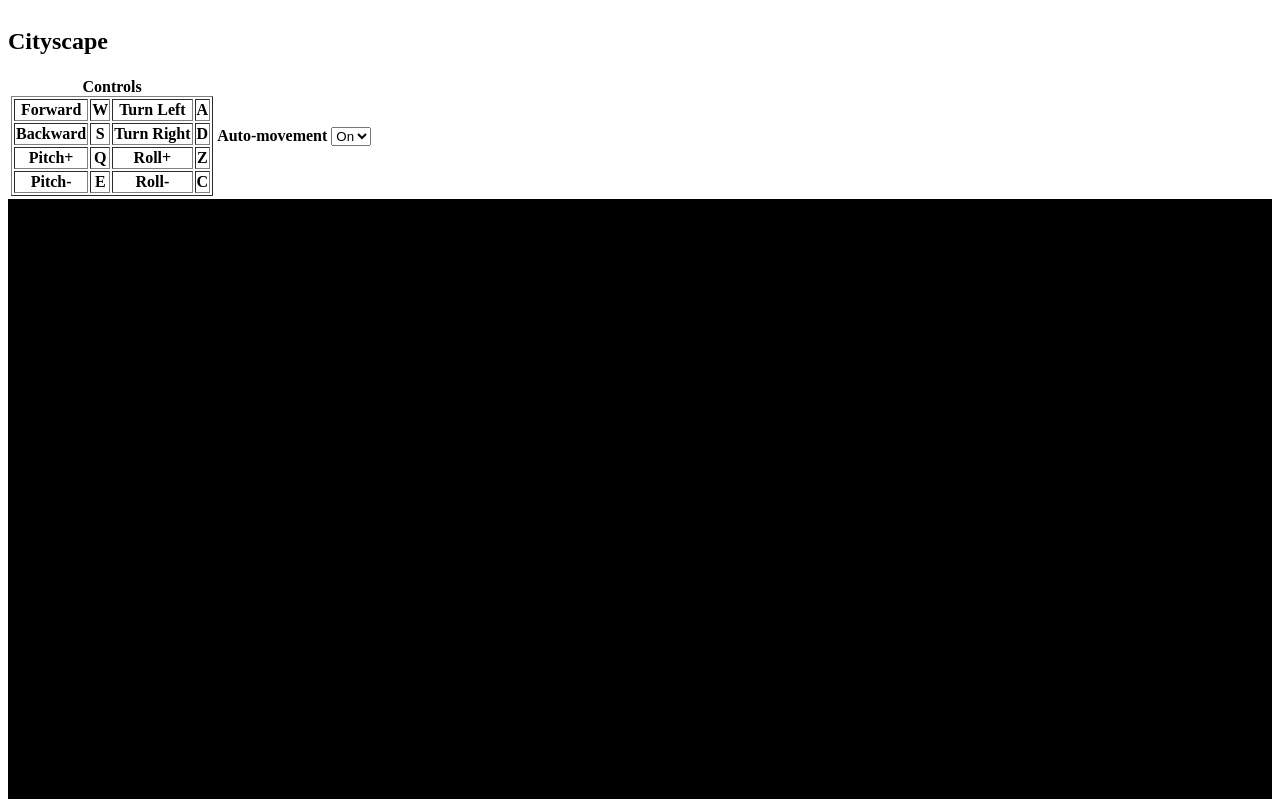
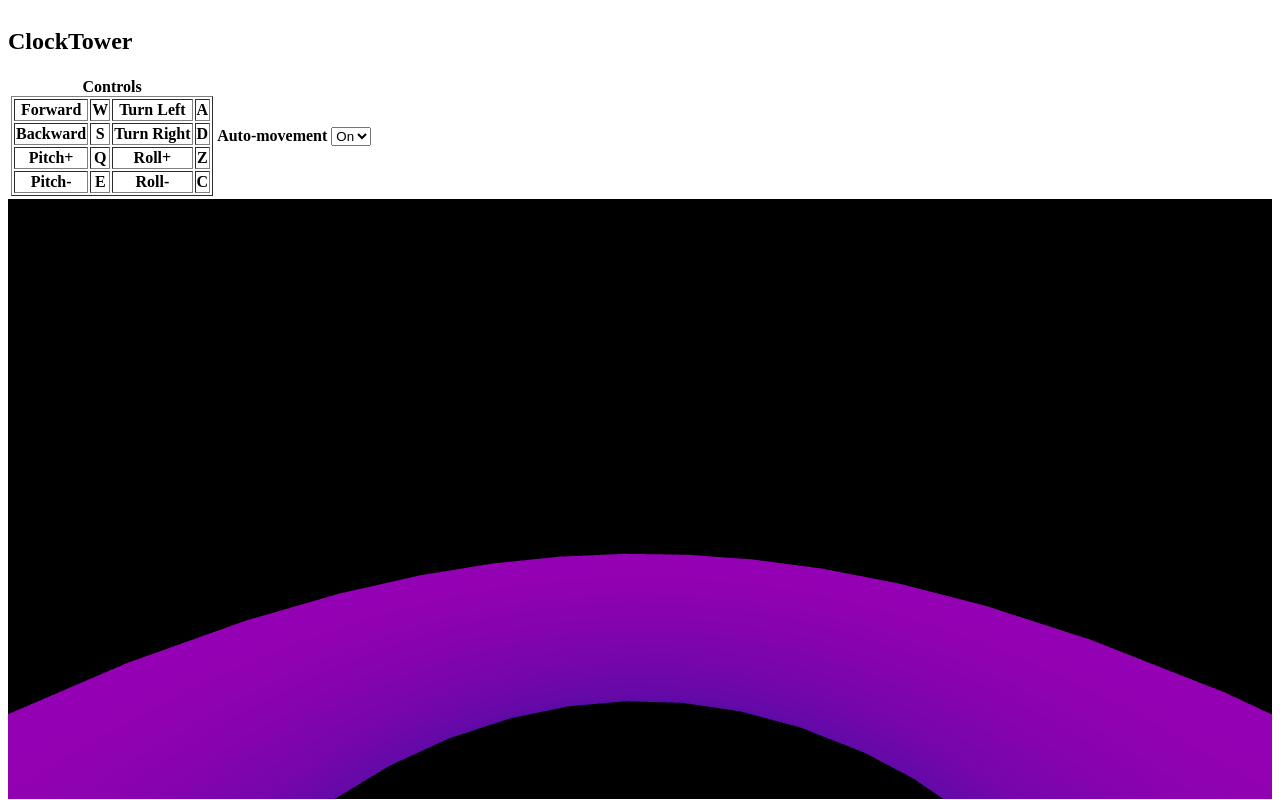
Before and after one commit to CameronSprowls/computerGraphicsProject1, a plain HTML site: page index.html in a window 1280 px wide. Drawn offline with Linux system fonts and the light colour scheme.

Commit message:
HEY CAMERON, WE CAN MOVE THINGS NOW.

```diff
--- a/geometry/Object3D.js
+++ b/geometry/Object3D.js
@@ -15,22 +15,41 @@ class Object3D {
          */
         this.primitives = [];
         this.coordFrame = mat4.create();
+        this.tempMat = mat4.create();  // for temporary calculation
     }
 
     static linkShaderAttrib (attribs) {
-    for (let k in attribs)
+        for (var k in attribs)
             Object3D[k] = attribs[k];
     }
 
     static linkShaderUniform(unis) {
-    for (let k in unis)
+        for (var k in unis)
             Object3D[k] = unis[k];
     }
 
+    _checkProperties (props, keys) {
+        if (typeof props === 'undefined') {
+            return false;
+        }
+        for (var k = 0; k < keys.length; k++)
+            if (typeof props[keys[k]] === 'undefined') {
+                return false;
+            }
+        return true;
+    }
+
     draw (gl) {
+        if (arguments.length == 1)
             gl.uniformMatrix4fv(Object3D.model,
                 false, /* matrix is NOT transposed */
                 this.coordFrame);
+        else {
+            mat4.multiply(this.tempMat, arguments[1], this.coordFrame);
+            gl.uniformMatrix4fv(Object3D.model,
+                false, /* matrix is NOT transposed */
+                this.tempMat);
+        }
 
         /* select the vertex buffer */
         gl.bindBuffer(gl.ARRAY_BUFFER, this.vertexBuff);
@@ -41,13 +60,10 @@ class Object3D {
             gl.vertexAttribPointer(Object3D.colorAttr, 3, gl.FLOAT, false, 0, 0);
         }
 
-    for (let k = 0; k < this.primitives.length; k++) {
+        for (var k = 0; k < this.primitives.length; k++) {
             let obj = this.primitives[k];
-
             gl.bindBuffer(gl.ELEMENT_ARRAY_BUFFER, obj.buffer);
             gl.drawElements(obj.type, obj.numPoints, gl.UNSIGNED_SHORT, 0);
-
-
         }
     }
 }
--- a/geometry/Torus.js
+++ b/geometry/Torus.js
@@ -12,9 +12,9 @@ class Torus extends Object3D {
   constructor (gl, props) {
     super(gl);
     const requiredProps = ['majorRadius', 'minorRadius'];
-    if (!this._checkProperties(props, requiredProps)) {
-      throw "Torus: missing required properties ", requiredProps;
-    }
+    // if (!this._checkProperties(props, requiredProps)) {
+    //   throw "Torus: missing required properties ", requiredProps;
+    // }
     /* if colors are undefined, generate random colors */
     if (typeof props.topColor === "undefined")
       props.topColor = vec3.fromValues(Math.random(), Math.random(), Math.random());
--- a/geometry/TrashCan.js
+++ b/geometry/TrashCan.js
@@ -12,7 +12,7 @@ class TrashCan extends ObjectGroup {
 
     constructor (gl, props){
         super(gl);
-
+        //this.coordFrame = mat4.create();
         const requiredProps = ["length", "height"];
         if (!this._checkProperties(props, requiredProps)) {
             throw "Trash Can is missing required properties: " + requiredProps;
@@ -69,5 +69,7 @@ class TrashCan extends ObjectGroup {
         mat4.translate(pillars[3].coordFrame, pillars[3].coordFrame, vec3.fromValues(-1*offset, -1*offset, height));
 
         this.group.push(base, top, pillars[0], pillars[1], pillars[2], pillars[3]);
+
+        //mat4.translate(this.coordFrame, this.coordFrame, vec3.fromValues(1,1,-1));
     }
 }
--- a/index.html
+++ b/index.html
@@ -38,7 +38,7 @@
   </style>
 </head>
 <body onload="main()">
-  <h2>Cityscape</h2>
+  <h2>ClockTower</h2>
   <div>
       <table>
           <tr>
--- a/render.js
+++ b/render.js
@@ -255,16 +255,18 @@ function createObject() {
     allObjs.push(shape);**/
 
     // Red platform to build on
-    rgb = vec3.fromValues(244/255, 66/255, 66/255);
-    shape = new PolygonalPrism(gl, {
-        topRadius: 1,
-        bottomRadius: 1,
-        numSides: 4,
-        height: .1,
-        topColor: rgb,
-        bottomColor: rgb
-    });
-    mat4.translate(shape.coordFrame, shape.coordFrame, vec3.fromValues(0, 0, 1));
+    // rgb = vec3.fromValues(244/255, 66/255, 66/255);
+    // shape = new PolygonalPrism(gl, {
+    //     topRadius: 1,
+    //     bottomRadius: 1,
+    //     numSides: 4,
+    //     height: .1,
+    //     topColor: rgb,
+    //     bottomColor: rgb
+    // });
+    // mat4.translate(shape.coordFrame, shape.coordFrame, vec3.fromValues(0, 0, 1));
+
+
 
     // Start creating the scene
     let trashCan1 = new TrashCan(gl, {
@@ -272,17 +274,28 @@ function createObject() {
         length: .05,
         color: vec3.fromValues(14/255, 98/255, 234/255),
     });
-    mat4.translate(trashCan1.coordFrame, trashCan1.coordFrame, vec3.fromValues(4, 4, 2));
+    mat4.rotateX(trashCan1.coordFrame, trashCan1.coordFrame, glMatrix.toRadian(30));
 
-    let creature = new Creature(gl);
-    mat4.translate(creature.coordFrame, creature.coordFrame, vec3.fromValues(5,5,5));
+    let trashCan2 = new TrashCan(gl, {
+        height: .1,
+        length: .05,
+        color: vec3.fromValues(255/255, 0/255, 0/255),
+    });
 
+    let torus = new Torus(gl, {
+        majorRadius: 2.0, minorRadius: 0.5
+    });
+    //mat4.translate(torus.coordFrame, torus.coordFrame, vec3.fromValues(1,1,1));
 
-    let b = new Brick(gl);
+    allObjs.push(torus);
 
-    allObjs.push(b);
+    //let b = new Brick(gl);
+
+    //allObjs.push(b);
     //allObjs.push(creature);
-    //allObjs.push(trashCan1);
+
+    allObjs.push(trashCan1);
+    allObjs.push(trashCan2);
 
     //allObjs.push(shape);
 }
```
Lines whose indentation alone changed are shown as unchanged.
